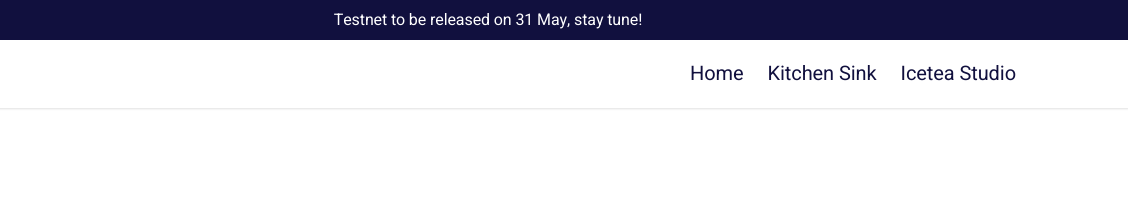
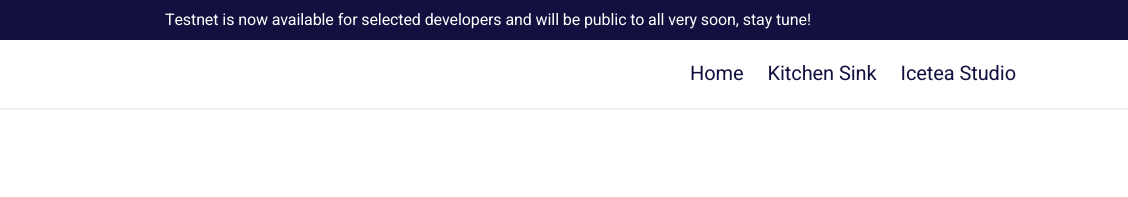
Before and after one commit to TradaTech/icetea.io, a website: page index.html in a window 1280 px wide. Shown: the top 197 px of the page, 152-1280 px from the left. Drawn offline with nearby package versions, Linux system fonts and the light colour scheme; files that its build step writes are made by us from their sources.

Commit message:
add announce

```diff
--- a/index.html
+++ b/index.html
@@ -21,7 +21,7 @@
 <body class="is-boxed has-animations">
 	<header class="site-header" id="site-header">
 		<div class="notice">
-			<div class="container">Testnet to be released on 31 May, stay tune!</div>
+			<div class="container">Testnet is now available for selected developers and will be public to all very soon, stay tune!</div>
 		</div>
 		<div class="container">
 			<div class="top-header">
```
